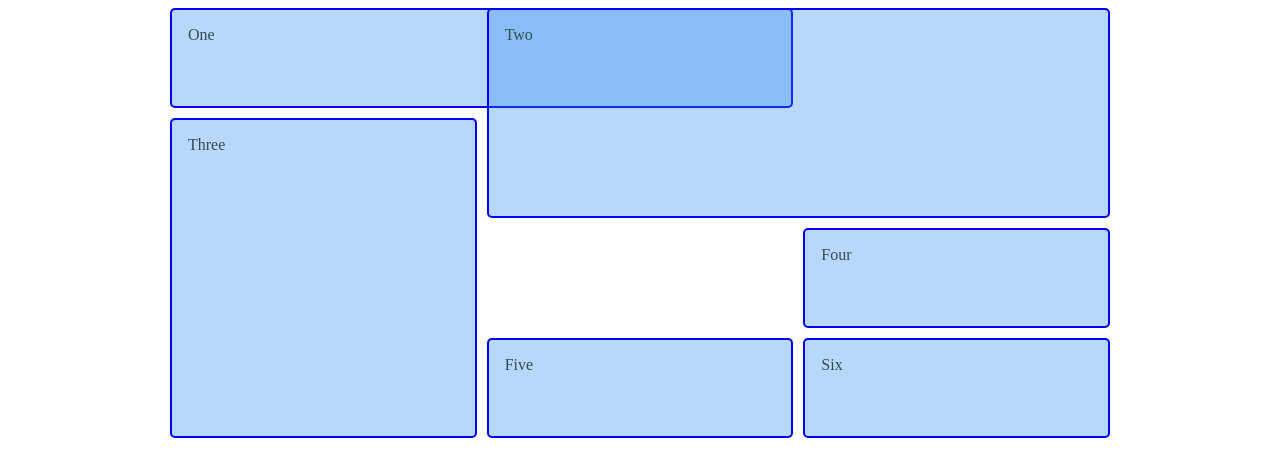
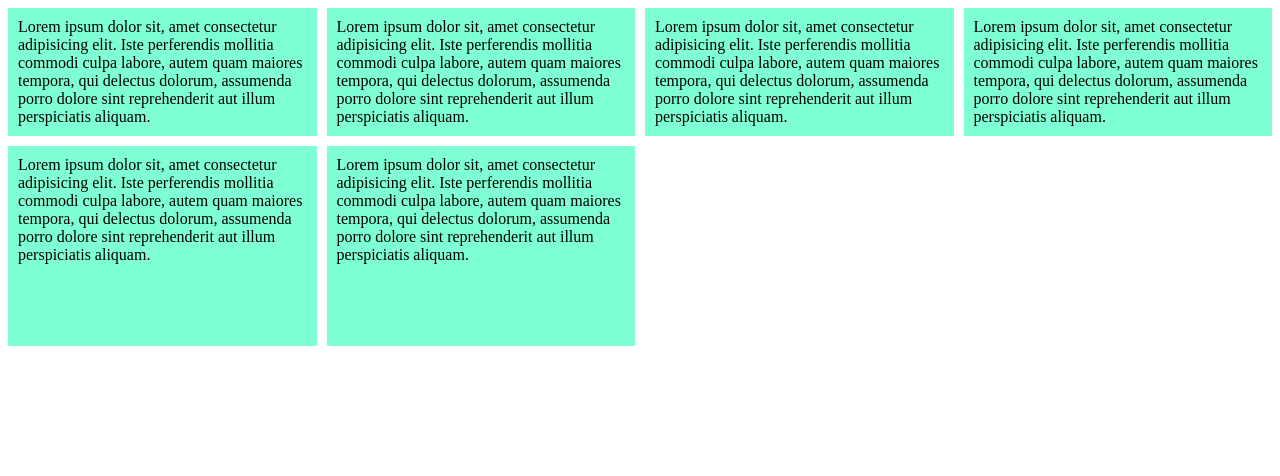
Before and after one commit to AJ-Romera/review-css-grid, a plain HTML site: page index.html in a window 1280 px wide. Drawn offline with Linux system fonts and the light colour scheme.

Commit message:
My grid example

```diff
--- a/index.html
+++ b/index.html
@@ -8,7 +8,7 @@
 </head>
 <body>
     <!-- Learn about this code on MDN: https://developer.mozilla.org/es/docs/Web/CSS/CSS_Grid_Layout -->
-
+    <!--
     <div class="wrapper">
         <div class="one">One</div>
         <div class="two">Two</div>
@@ -16,6 +16,33 @@
         <div class="four">Four</div>
         <div class="five">Five</div>
         <div class="six">Six</div>
+    </div> -->
+
+    <!-- My Grid Example -->
+    <div class="grid">
+        <div>
+            Lorem ipsum dolor sit, amet consectetur adipisicing elit. Iste perferendis mollitia commodi culpa labore, autem quam maiores tempora, qui delectus dolorum, assumenda porro dolore sint reprehenderit aut illum perspiciatis aliquam.
+        </div>
+
+        <div>
+            Lorem ipsum dolor sit, amet consectetur adipisicing elit. Iste perferendis mollitia commodi culpa labore, autem quam maiores tempora, qui delectus dolorum, assumenda porro dolore sint reprehenderit aut illum perspiciatis aliquam.
+        </div>
+
+        <div>
+            Lorem ipsum dolor sit, amet consectetur adipisicing elit. Iste perferendis mollitia commodi culpa labore, autem quam maiores tempora, qui delectus dolorum, assumenda porro dolore sint reprehenderit aut illum perspiciatis aliquam.
+        </div>
+
+        <div>
+            Lorem ipsum dolor sit, amet consectetur adipisicing elit. Iste perferendis mollitia commodi culpa labore, autem quam maiores tempora, qui delectus dolorum, assumenda porro dolore sint reprehenderit aut illum perspiciatis aliquam.
+        </div>
+
+        <div>
+            Lorem ipsum dolor sit, amet consectetur adipisicing elit. Iste perferendis mollitia commodi culpa labore, autem quam maiores tempora, qui delectus dolorum, assumenda porro dolore sint reprehenderit aut illum perspiciatis aliquam.
+        </div>
+
+        <div>
+            Lorem ipsum dolor sit, amet consectetur adipisicing elit. Iste perferendis mollitia commodi culpa labore, autem quam maiores tempora, qui delectus dolorum, assumenda porro dolore sint reprehenderit aut illum perspiciatis aliquam.
+        </div>
     </div>
 
 </body>
--- a/styles.css
+++ b/styles.css
@@ -1,5 +1,6 @@
 * {box-sizing: border-box;}
-.wrapper {
+/* Grid example */
+/*.wrapper {
   max-width: 940px;
   margin: 0 auto;
 }
@@ -40,4 +41,17 @@
 .six {
   grid-column: 3;
   grid-row: 4;
+}*/
+
+/* My Grid Example */
+.grid {
+    display: grid;
+    grid-template-columns: 4fr 4fr 4fr 4fr;
+    grid-template-rows: auto 200px;
+    gap: 10px;
 }
+
+.grid div {
+    background: aquamarine;
+    padding: 10px;
+}
```
